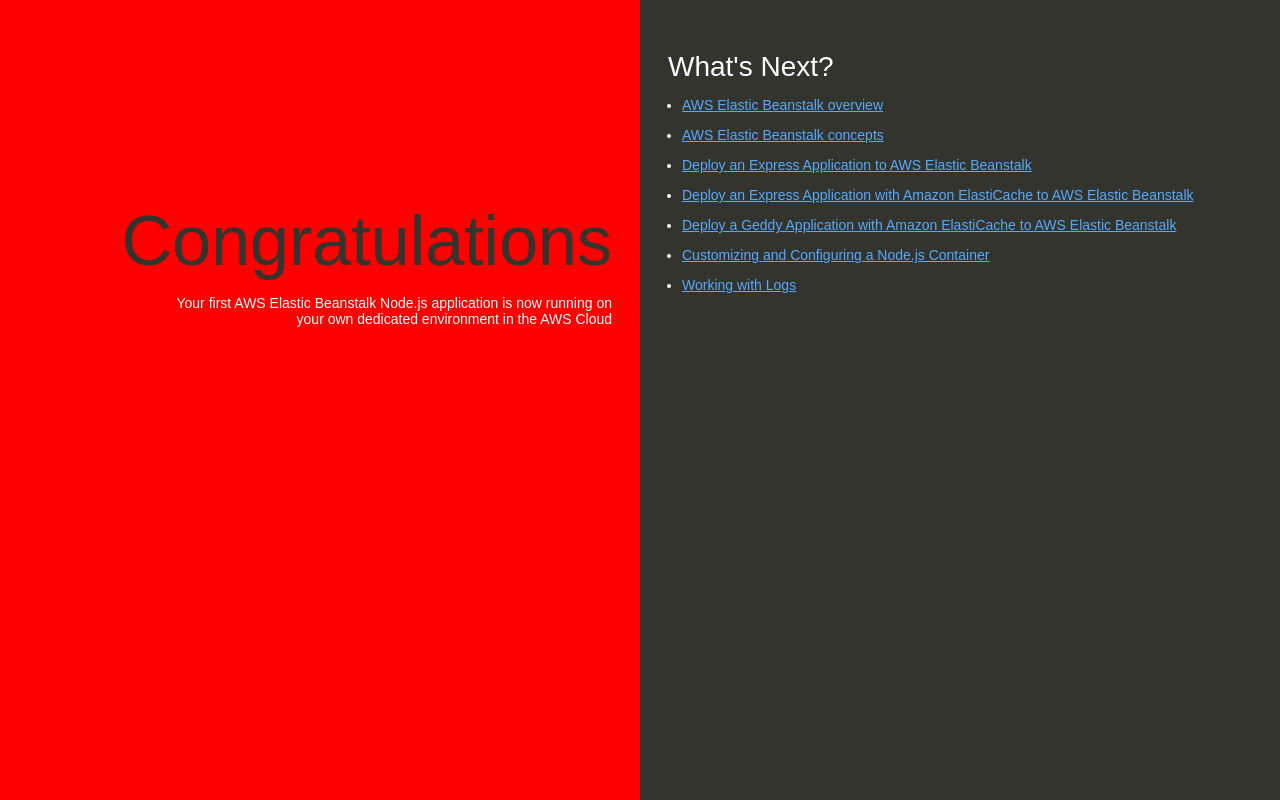
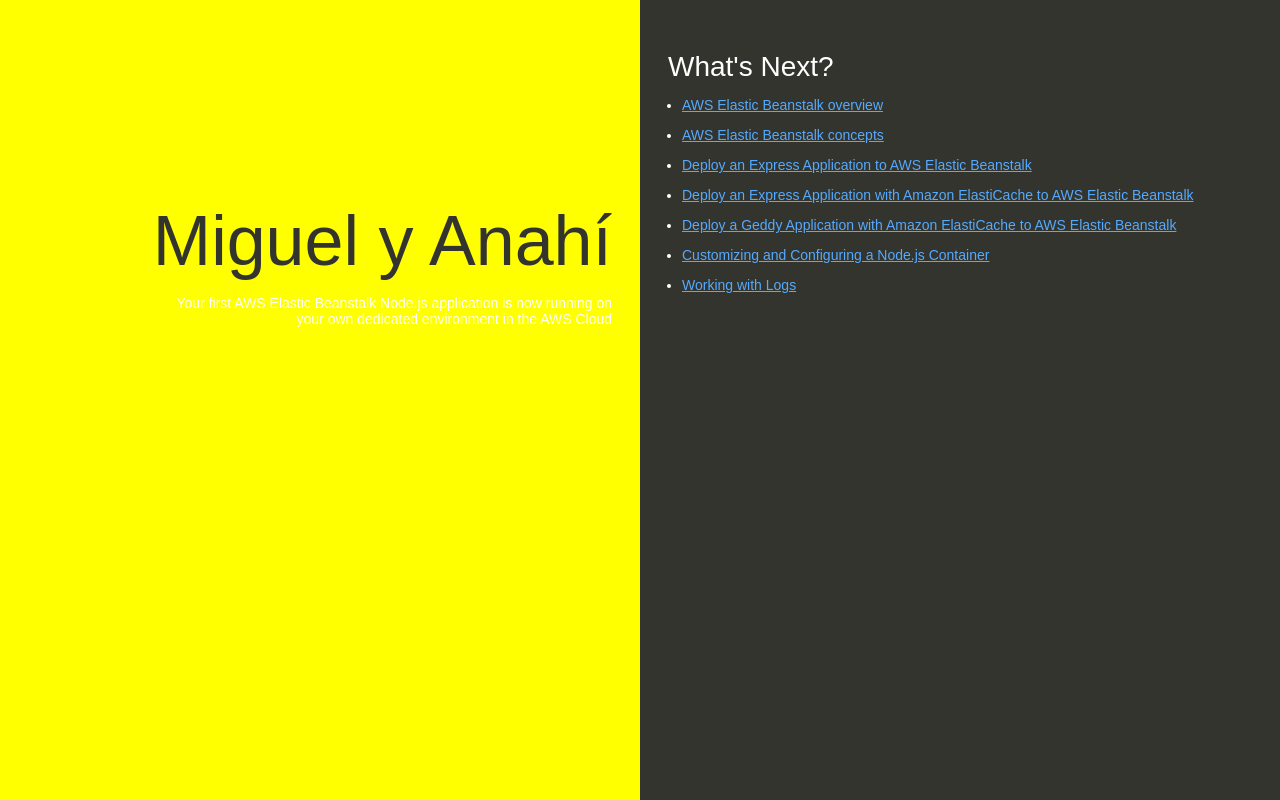
Before and after one commit to Ruvo99/practica4-devopsAWS, a plain HTML site: page index.html in a window 1280 px wide. Drawn offline with Linux system fonts and the light colour scheme.

Commit message:
Add files via upload

```diff
--- a/index.html
+++ b/index.html
@@ -35,7 +35,7 @@
 
         text-align: right;
         padding-top: 11em;
-        background-color: red;
+        background-color: yellow;
 
       }
       .textColumn p {
@@ -74,7 +74,7 @@
   </head>
   <body>
     <div class="textColumn">
-      <h1>Congratulations</h1>
+      <h1>Miguel y Anahí</h1>
       <p>Your first AWS Elastic Beanstalk Node.js application is now running on your own dedicated environment in the AWS Cloud</p>
     </div>
     <div class="linksColumn">
```
